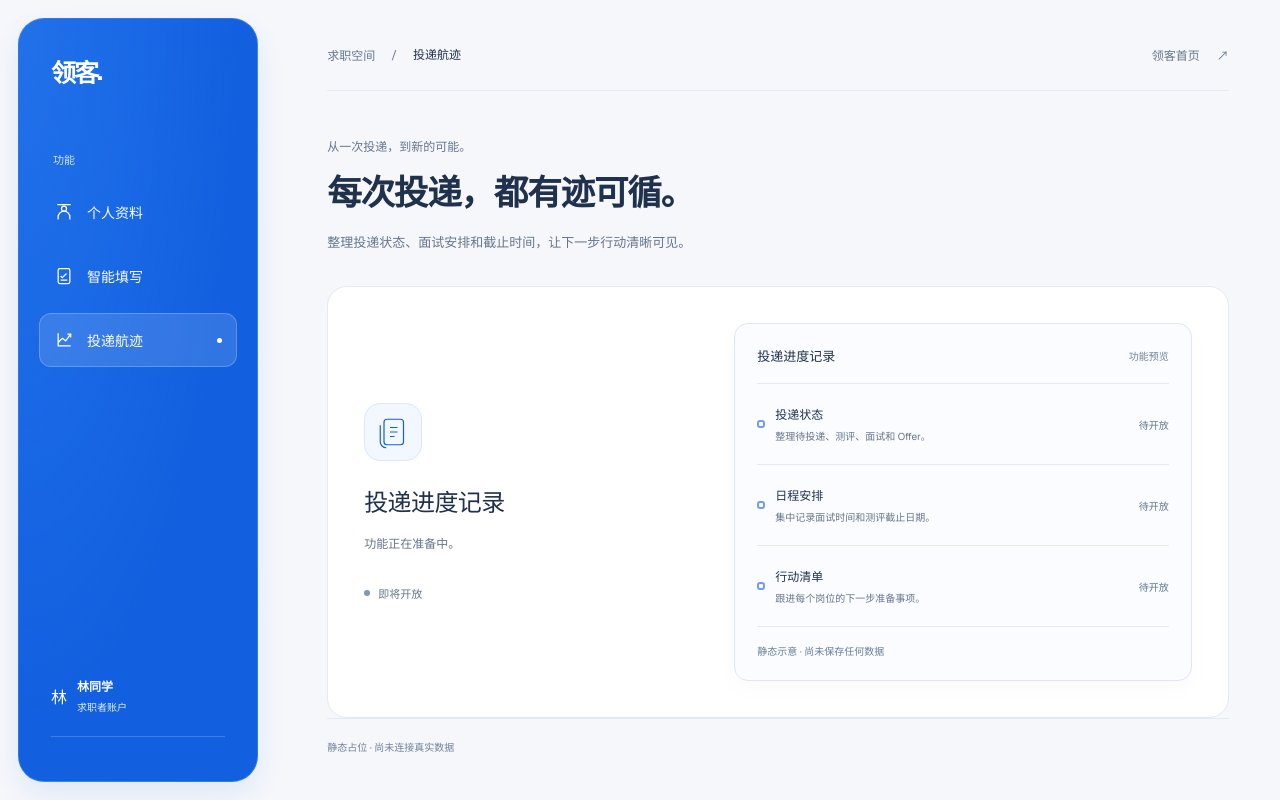
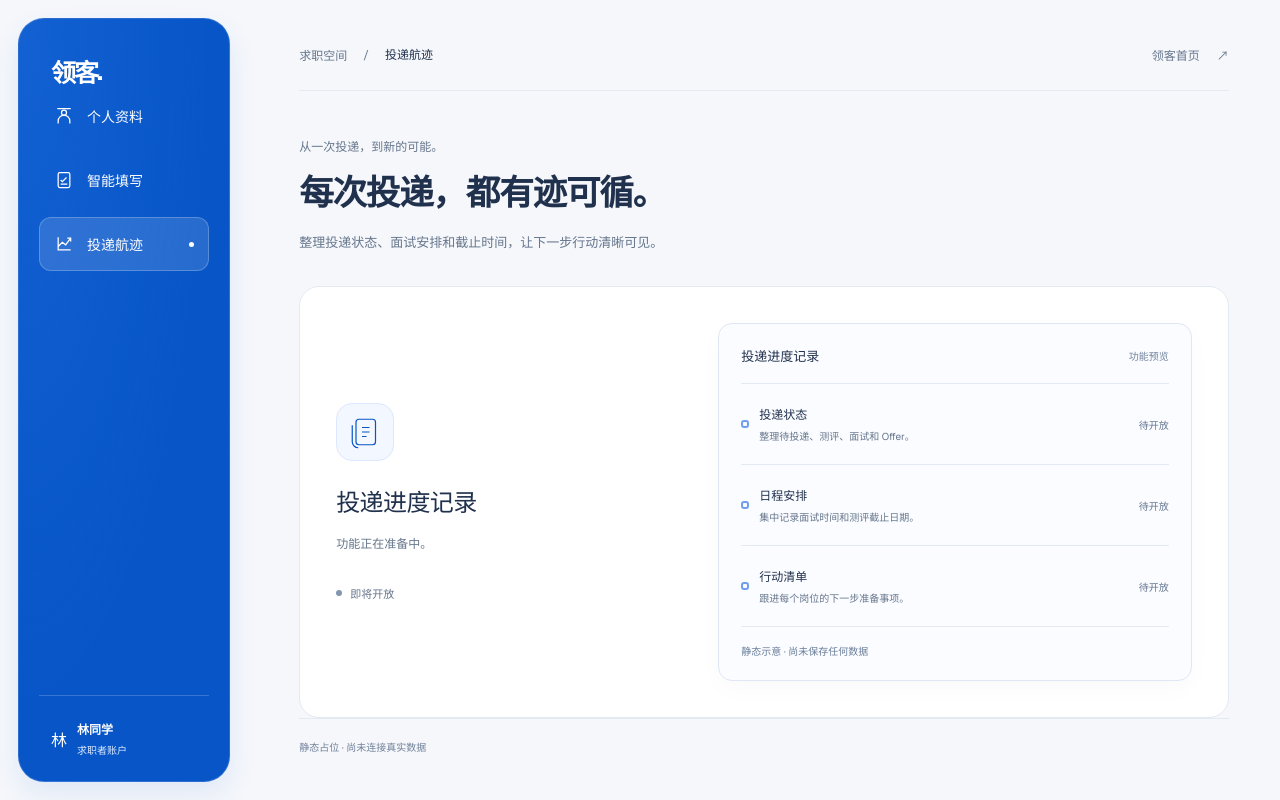
Before and after one commit to xiazhiyi99/LinkJobGo, a Next.js app in the folder apps/web/: page /workspace/applications in a window 1280 px wide. Built offline with nearby package versions, Linux system fonts and the light colour scheme.

Commit message:
Refine workspace sidebar proportions and color

```diff
--- a/apps/web/app/workspace/workspace.css
+++ b/apps/web/app/workspace/workspace.css
@@ -1,5 +1,5 @@
 .workspace-shell {
-  --ws-blue: #1260df;
+  --ws-blue: #0755c7;
   --ws-ink: #20314d;
   --ws-muted: #66768c;
   --ws-line: #e4eaf2;
@@ -14,11 +14,11 @@
   position: fixed;
   inset: 18px auto 18px 18px;
   z-index: 20;
-  width: 240px;
+  width: 212px;
   padding: 34px 20px 24px;
   border: 1px solid #ffffff24;
   border-radius: 26px;
-  background: radial-gradient(ellipse at 0 0, #3687fa70, transparent 65%), #1260df;
+  background: radial-gradient(ellipse at 0 0, #2c7bea50, transparent 65%), #0755c7;
   color: white;
   box-shadow: 0 12px 28px #185ccb18;
   display: flex;
@@ -28,7 +28,7 @@
 .workspace-brand { display:flex; align-items:center; padding: 0 12px; font-size: 25px; font-weight: 700; letter-spacing: -.08em; }
 .brand-dot { margin-left: 0; color: #fff; }
 .sidebar-caption { display:none; }
-.workspace-nav-label { font-size:11px; margin:62px 14px 18px; color:#d1e3ff; }
+.workspace-nav-label { display:none; }
 .workspace-nav { display:flex; flex-direction:column; gap:10px; }
 .workspace-nav a { padding:16px 14px; display:flex; align-items:center; gap:13px; border:1px solid transparent; border-radius:12px; font-size:14px; color:#fff; transition:background .2s,border-color .2s; }
 .workspace-nav a:hover { background:#ffffff15; }
@@ -36,12 +36,12 @@
 .workspace-nav svg { width:20px; height:20px; flex-shrink:0; }
 .nav-indicator { margin-left:auto; width:5px; height:5px; border-radius:50%; background:transparent; }
 .active .nav-indicator { background:white; }
-.sidebar-bottom { margin-top:auto; padding:32px 12px 0; }
-.user-card { display:flex; align-items:center; gap:10px; padding-bottom:22px; margin-bottom:20px; border-bottom:1px solid #ffffff30; }
+.sidebar-bottom { margin-top:auto; padding:24px 12px 0; border-top:1px solid #ffffff30; }
+.user-card { display:flex; align-items:center; gap:10px; }
 .user-card strong,.user-card small { display:block; }
 .user-card strong { font-size:12px; }
 .user-card small { margin-top:4px; color:#deebff; font-size:10px; }
-.workspace-main { margin-left:276px; min-width:0; overflow-x:clip; }
+.workspace-main { margin-left:248px; min-width:0; overflow-x:clip; }
 .workspace-content { max-width:1250px; margin:0 auto; padding:38px clamp(24px,4vw,64px) 24px; }
 .workspace-header { display:flex; justify-content:space-between; align-items:center; padding:8px 0 26px; border-bottom:1px solid var(--ws-line); }
 .workspace-breadcrumb { display:flex; gap:16px; align-items:center; font-size:12px; color:var(--ws-muted); }
@@ -71,8 +71,8 @@
 .sheet-note { font-size:10px; color:#687d99; padding-top:16px; }
 .workspace-footnote { color:#71819a; font-size:10px; border-top:1px solid var(--ws-line); padding-top:20px; margin:0; }
 @media(max-width:1100px) {
-  .workspace-sidebar { width:210px; }
-  .workspace-main { margin-left:246px; }
+  .workspace-sidebar { width:196px; }
+  .workspace-main { margin-left:228px; }
   .feature-stage { padding:26px; gap:24px; }
   .sheet-row-state { display:none; }
 }
--- a/apps/web/components/workspace/WorkspaceSidebar.tsx
+++ b/apps/web/components/workspace/WorkspaceSidebar.tsx
@@ -7,7 +7,6 @@ export function WorkspaceSidebar() {
   const pathname = usePathname();
   return <aside className="workspace-sidebar">
     <Link className="workspace-brand" href="/" aria-label="领客首页">领客<span className="brand-dot">.</span></Link>
-    <div className="workspace-nav-label">功能</div>
     <nav className="workspace-nav" aria-label="功能导航">
       {workspaceNavigation.map((item, index) => <Link key={item.href} href={item.href} aria-current={pathname === item.href ? "page" : undefined} className={pathname === item.href ? "active" : ""}>
         <svg viewBox="0 0 24 24" fill="none" stroke="currentColor" strokeWidth="1.5" aria-hidden="true">{index === 0 ? <><circle cx="12" cy="8" r="3"/><path d="M5 21v-3a7 7 0 0 1 14 0v3M4 3h16"/></> : index === 1 ? <><rect x="5" y="3" width="14" height="18" rx="2"/><path d="m8 12 2 2 5-5M8 17h8"/></> : <><path d="M5 4v15h15M5 15l5-5 4 3 6-8"/><path d="M16 5h4v4"/></>}</svg>
```
